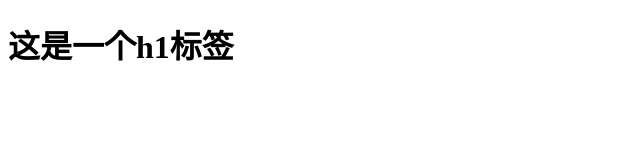
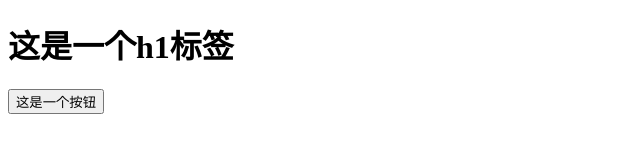
Before and after one commit to penge-2017/test, a plain HTML site: page index.html in a window 1280 px wide. Shown: the whole page, without its empty margins (0-640 px from the left). Drawn offline with Linux system fonts and the light colour scheme.

Commit message:
增加了一个按钮

```diff
--- a/index.html
+++ b/index.html
@@ -8,5 +8,6 @@
 </head>
 <body>
     <h1>这是一个h1标签</h1>
+    <button>这是一个按钮</button>
 </body>
 </html>
```
